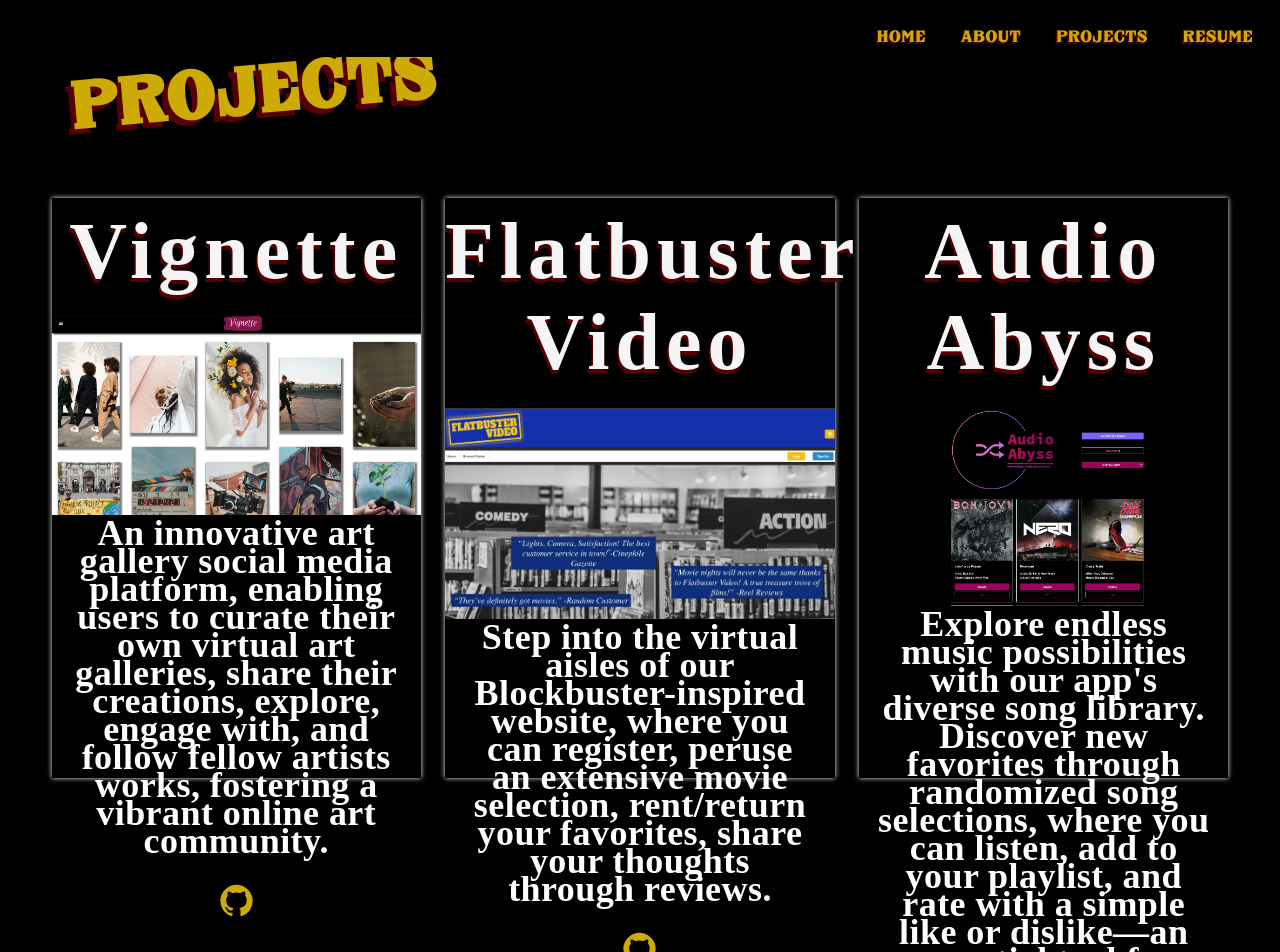
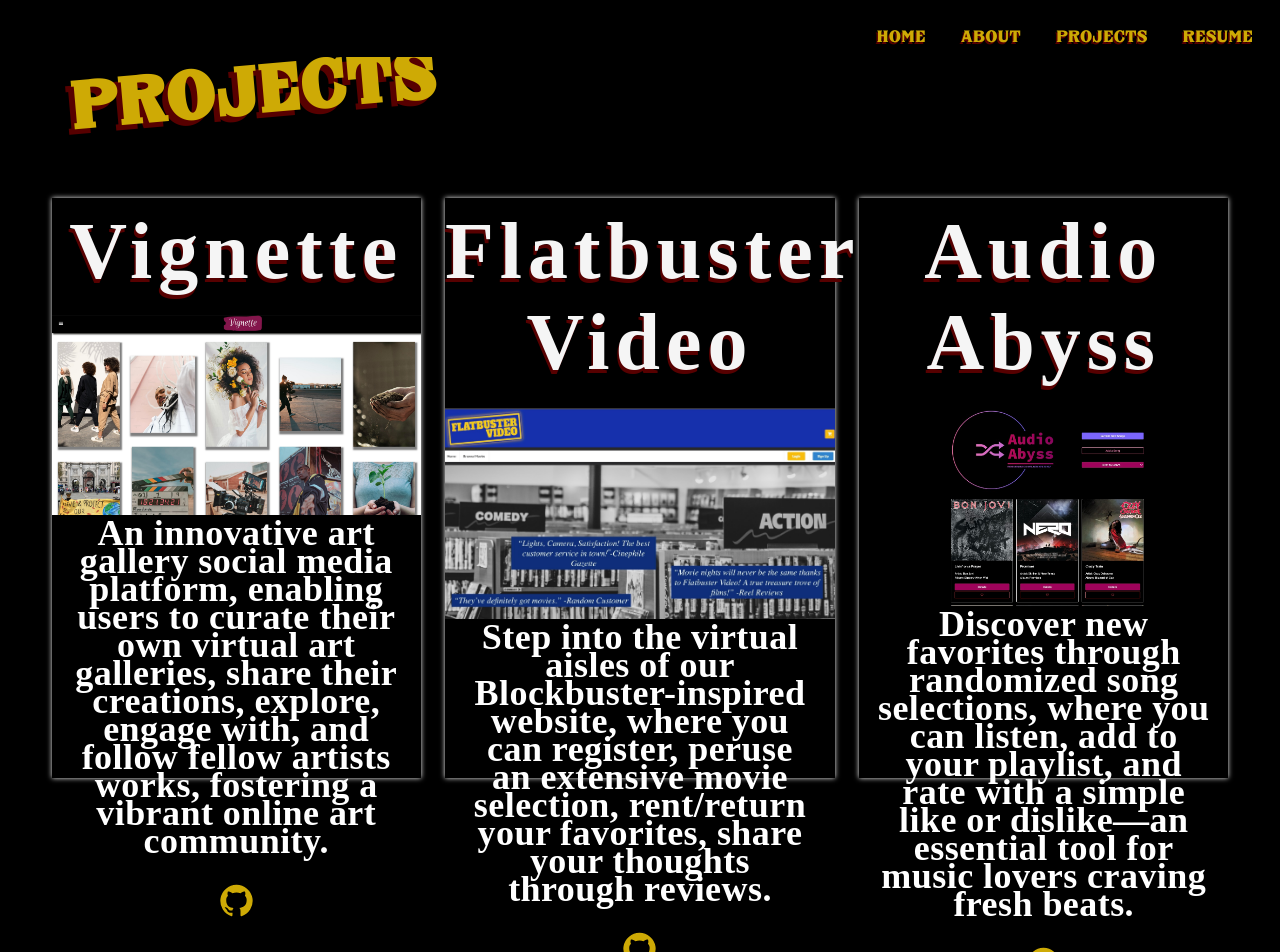
Before and after one commit to wesmith3/Portfolio, a Next.js app: page /projects in a window 1280 px wide. Shown: the top 952 px of the page. Built offline with nearby package versions, Linux system fonts and the light colour scheme; a web font is replaced by a local one.

Commit message:
changes proj descriptions

```diff
--- a/src/app/projects/projects.tsx
+++ b/src/app/projects/projects.tsx
@@ -65,8 +65,7 @@
           height={800}
         />
         <h1 className="description">
-          Explore endless music possibilities with our app&apos;s diverse song
-          library. Discover new favorites through randomized song selections,
+          Discover new favorites through randomized song selections,
           where you can listen, add to your playlist, and rate with a simple
           like or dislike—an essential tool for music lovers craving fresh
           beats.
```
